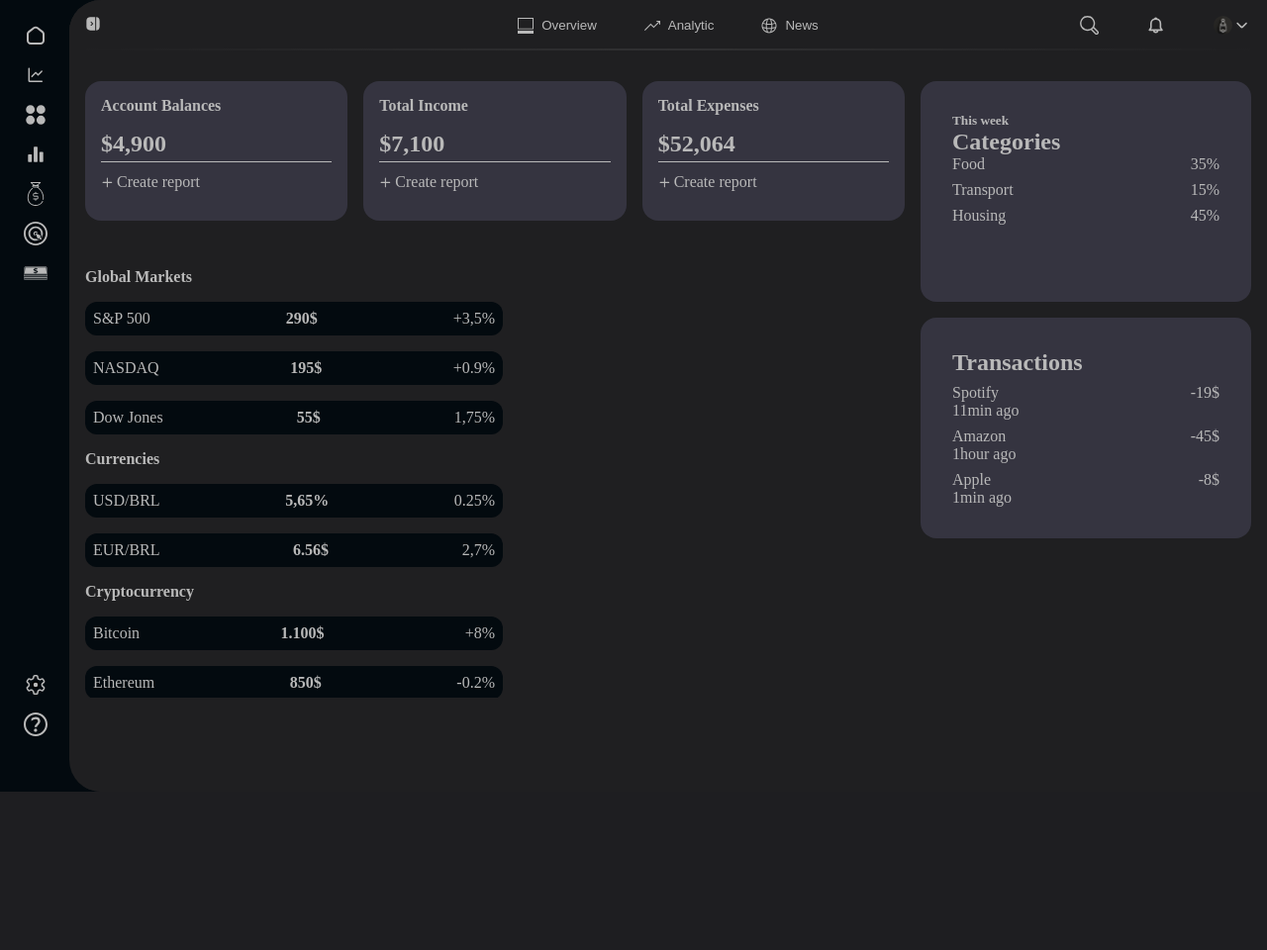
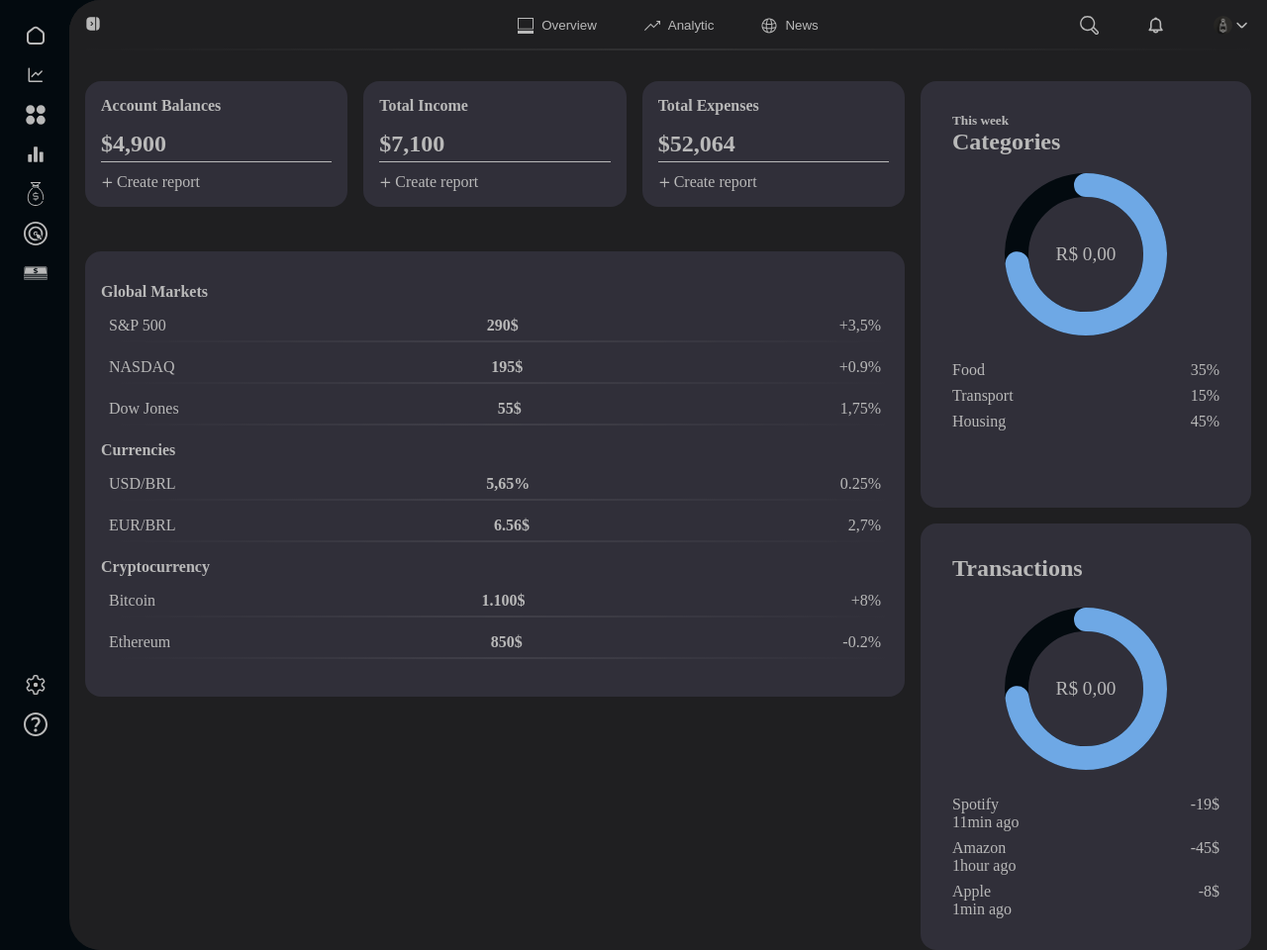
Before and after one commit to londerorichard/Finance-Control, a Python web app: template app/templates/dashboard.html in a window 1280 px wide. Shown: the whole page at 99% size. Before the commit the page ends 800 px from the top, so only its background shows below. Run offline with Jinja, Linux system fonts and the light colour scheme; the template is opened without the code that fills it, so the values that code supplies are empty.

Commit message:
feature: donut chart

```diff
--- a/app/static/css/dashboard.css
+++ b/app/static/css/dashboard.css
@@ -35,7 +35,7 @@ body {
 
     --bg-primary: #1f1f21;
     --bg-secondary: #030a0f;
-    --bg-terciary: #353440;
+    --bg-terciary: #302f39;
 
     --green: rgb(8, 116, 8);
     --blue: rgb(6, 6, 153);
@@ -137,7 +137,7 @@ body {
 
     grid-template-rows:
         50px
-        minmax(120px, 0.3fr)
+        140px
         1fr;
 
     grid-template-areas:
@@ -246,7 +246,7 @@ body {
 
     background-color: var(--bg-primary);
 
-    margin: 2rem 0 0 1rem;
+    margin: 4rem 0 0 1rem;
 }
 
 .statistics {
@@ -756,20 +756,26 @@ body {
     width: 100%;
     overflow: hidden;
 
-    padding-right: 1rem;
+    padding-right: 2rem;
+
+    background-color: var();
 }
 
 
 .market-content {
-    height: 100%;
+    height: 450px;
     width: 100%;
 
     display: flex;
     flex-direction: column;
 
     color: var(--text-secondary);
+    background-color: var(--bg-terciary);
 
-    gap: 1rem;
+    border-radius: var(--radius-lg);
+
+    padding: var(--space-lg);
+
 }
 
 
@@ -777,15 +783,13 @@ body {
     flex: 1;
 
     max-height: 450px;
-    width: 50%;
-
-    overflow-y: scroll;
+    width: 100%;
 }
 
 .market-section {
     display: flex;
     flex-direction: column;
-    gap: 1rem;
+    gap: 0.5rem;
 
     margin-top: 1rem;
 }
@@ -797,29 +801,36 @@ body {
 .market-list {
     display: flex;
     flex-direction: column;
-    gap: 1rem;
+    gap: 0.5rem;
 }
 
 .market-card {
     display: flex;
     justify-content: space-between;
 
-    background-color: var(--bg-secondary);
     border-radius: var(--radius-md);
 
     padding: var(--space-sm);
+
+    position: relative;
 }
 
-.market-sections::-webkit-scrollbar {
-    width: 5px;
-}
+.market-card::after {
+    content: "";
 
-.market-sections::-webkit-scrollbar-track {
-    background: transparent;
-}
+    position: absolute;
 
-.market-sections::-webkit-scrollbar-thumb {
-    background: rgba(255, 235, 205, 0.2);
+    bottom: 0;
+
+    width: 100%;
+    height: 2px;
+
+    background: linear-gradient(
+        to right,
+        transparent,
+        var(--border),
+        transparent
+    );
 }
 
 
@@ -874,6 +885,53 @@ body {
     justify-content: space-between;
 
     width: 100%;
+}
+
+.donut-chart {
+    position: relative;
+
+    width: 270px;
+    height: 200px;
+}
+
+.donut-chart svg {
+    width: 100%;
+    height: 100%;
+
+    transform: rotate(-90deg);
+}
+
+.donut-background,
+.donut-progress {
+    fill: none;
+
+    stroke-width: 12;
+}
+
+.donut-background {
+    stroke: var(--bg-secondary);
+}
+
+.donut-progress {
+    stroke: #6ea8e5;
+
+    stroke-linecap: round;
+
+    stroke-dasharray: 220;
+    stroke-dashoffset: 60;
+}
+
+.donut-value {
+    position: absolute;
+
+    top: 50%;
+    left: 50%;
+
+    transform: translate(-50%, -50%);
+
+    color: var(--text-secondary);
+
+    font-size: 1.2rem;
 }
 
 
--- a/app/templates/dashboard.html
+++ b/app/templates/dashboard.html
@@ -437,11 +437,24 @@
                         </section>
 
 
+
                     </div>
 
                 </div>
 
             </div>
+
+            <section class="goals-section">
+
+                <article class="goals-container">
+
+                    <div class="goal-card">
+
+                    </div>
+
+                </article>
+
+            </section>
 
 
             <aside class="statistics">
@@ -456,7 +469,33 @@
 
                         <div class="expenses-categories">
 
-                            <!-- graph -->
+                           <div class="donut-chart">
+
+                                <svg viewBox="0 0 100 100">
+
+                                    <!-- Background circle -->
+                                    <circle
+                                        class="donut-background"
+                                        cx="50"
+                                        cy="50"
+                                        r="35"
+                                    />
+
+                                    <!-- Progress -->
+                                    <circle
+                                        class="donut-progress"
+                                        cx="50"
+                                        cy="50"
+                                        r="35"
+                                    />
+
+                                </svg>
+
+                                <div class="donut-value">
+                                    R$ 0,00
+                                </div>
+
+                            </div>
 
                             <article class="categories-card">
                                 <p>Food</p>
@@ -482,6 +521,35 @@
                     <section class="recent-transactions">
 
                         <h2>Transactions</h2>
+
+                        <div class="donut-chart">
+
+                                <svg viewBox="0 0 100 100">
+
+                                    <!-- Background circle -->
+                                    <circle
+                                        class="donut-background"
+                                        cx="50"
+                                        cy="50"
+                                        r="35"
+                                    />
+
+                                    <!-- Progress -->
+                                    <circle
+                                        class="donut-progress"
+                                        cx="50"
+                                        cy="50"
+                                        r="35"
+                                    />
+
+                                </svg>
+
+                                <div class="donut-value">
+                                    R$ 0,00
+                                </div>
+
+                            </div>
+
 
                         <article class="transaction-card">
                             <!-- app icon -->
```
